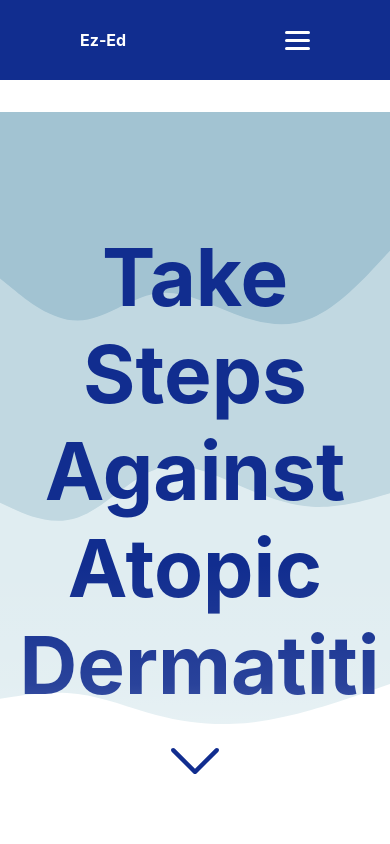
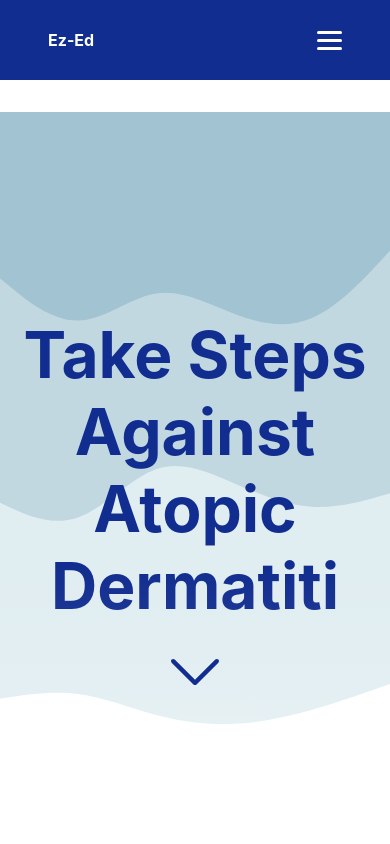
Before and after one commit to juliewang617/ez-ed, a React (Create React App) app: page / in a window 390 px wide. Shown: the top 844 px of the page. Built offline with nearby package versions, Linux system fonts and the light colour scheme.

Commit message:
css fixes for responsive design

```diff
--- a/src/styles/styles.css
+++ b/src/styles/styles.css
@@ -50,6 +50,7 @@ nav{
         position: relative;
         z-index: 10;
         align-items:flex-start;
+        padding: 0 2rem 0 2rem;
     }
     .nav-link-container {
         flex-direction: column;
@@ -360,7 +361,7 @@ nav{
 @media (max-width: 800px){
     .title {
         width: 90%;
-        font-size: 5rem;
+        font-size: 4rem;
     }
     .actions-container{
         display: none;
```
